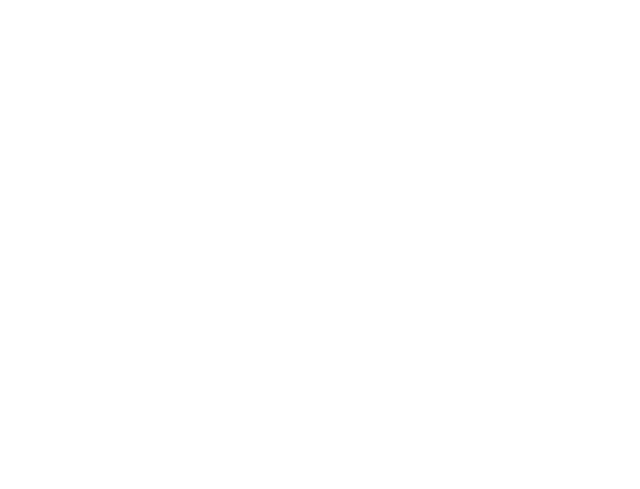
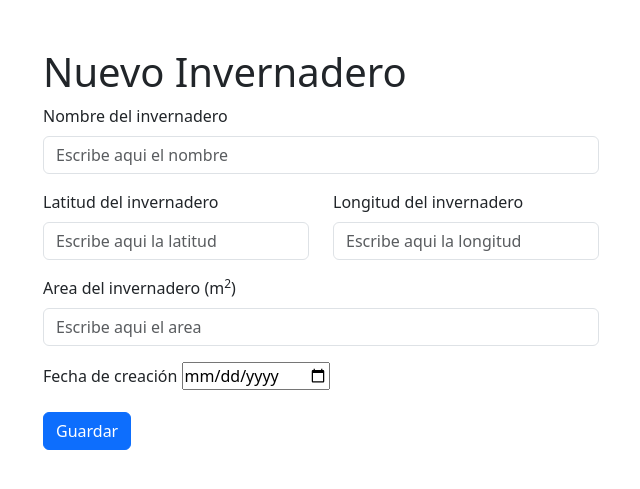
Before and after one commit to v-devOs/Proyecto-Clase-Progra-Web, a PHP site: page /invernadero.php?accion=crear in a window 1280 px wide. Before the commit the part shown is empty. Shown: the top 489 px of the page, without its empty margins (319-959 px from the left). Run offline with PHP 8.4, Linux system fonts and the light colour scheme.

Commit message:
Creacion del fomulario de creacion de invernadero

```diff
--- a/admin/invernadero.php
+++ b/admin/invernadero.php
@@ -9,10 +9,15 @@ $accion = isset($_GET['accion'])
 
 switch ($accion) {
   case 'crear':
-
+    include("views/invernadero/crear.php");
+    break;
+  case 'nuevo':
+    print_r($_GET);
     break;
   case 'actualizar':
-
+    $data = $_POST['data'];
+    $app -> create($data);
+    print_r($data['invernadero']);
     break;
   case 'eliminar':
 
--- /dev/null
+++ b/admin/views/invernadero/crear.php
@@ -0,0 +1,50 @@
+<?php require('views/header.php'); ?>
+
+
+<div class="row m-5">
+  <div class="col-lg-3"></div>
+  <div class="col-lg-6">
+    <h1>Nuevo Invernadero</h1>
+
+    <form method="post" action="invernadero.php?accion=nuevo" >
+      <div class="mb-3">
+        <label for="" class="form-label">Nombre del invernadero</label>
+        <input type="text" name="data[invernadero]" placeholder="Escribe aqui el nombre" class="form-control"/>
+      </div>
+
+      <div class="row">
+        <div class="col-md-6 mb-3">
+          <label for="" class="form-label">Latitud del invernadero</label>
+          <input type="text" name="data[latitud]" placeholder="Escribe aqui la latitud" class="form-control"/>
+        </div>
+        <div class="col-md-6 mb-3">
+          <label for="" class="form-label">Longitud del invernadero</label>
+          <input type="text" name="data[longitud]" placeholder="Escribe aqui la longitud" class="form-control"/>
+        </div>
+      </div>
+
+
+
+
+      <div class="mb-3">
+        <label for="" class="form-label">Area del invernadero (m<sup>2</sup>)</label>
+        <input type="number" name="data[area]" placeholder="Escribe aqui el area" class="form-control"/>
+      </div>
+
+      <div class="mb-3">
+        <label for="" class="form-label">Fecha de creación</label>
+        <input type="date" name="data[fecha_creacion]" placeholder="Escribe aqui el nombre" class=""/>
+      </div>
+
+      <div class="mb-3">
+        <input type="submit" name="data[enviar]" value="Guardar" class="btn btn-primary">
+      </div>
+
+    </form>
+  </div>
+  <div class="col-lg-3"></div>
+</div>
+
+
+
+<?php require('views/footer.php'); ?>
```
